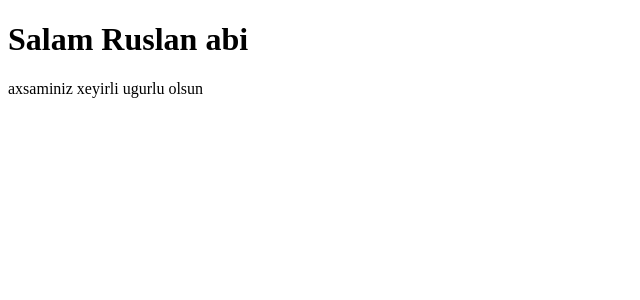
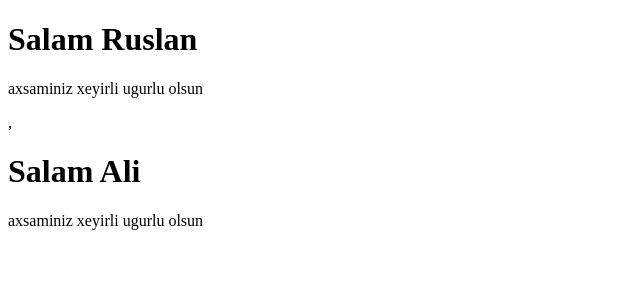
Before and after one commit to ruslaRuslan/react-home, a React (Vite) app: page / in a window 1280 px wide. Shown: the top 300 px of the page, without its empty margins (0-640 px from the left). Built offline with nearby package versions, Linux system fonts and the light colour scheme.

Commit message:
istediyim qeder burda yaza bilerem, beyaxkine baxanda yaxsi kod, amma tovsiye olunmayan kod

```diff
--- a/src/main.jsx
+++ b/src/main.jsx
@@ -28,15 +28,34 @@ import './index.css'
 
 // -------------------------------------------------------------------------------------------------------------
 
+// const rootElem = ReactDOM.createRoot(document.getElementById('root'))
+
+// function A(ad) {
+//   return <div>
+//     <h1>Salam {ad} abi</h1>
+//     <p>axsaminiz xeyirli ugurlu olsun</p>
+//   </div>
+// }
+
+// rootElem.render(
+//   A('Ruslan')
+// )
+
+// -------------------------------------------------------------------------------------------------------------
+
 const rootElem = ReactDOM.createRoot(document.getElementById('root'))
 
 function A(ad) {
   return <div>
-    <h1>Salam {ad} abi</h1>
+    <h1>Salam {ad}</h1>
     <p>axsaminiz xeyirli ugurlu olsun</p>
   </div>
 }
 
 rootElem.render(
-  A('Ruslan')
+ <div>
+   {A('Ruslan')},
+  {A('Ali')}
+ </div>
+
 )
```
